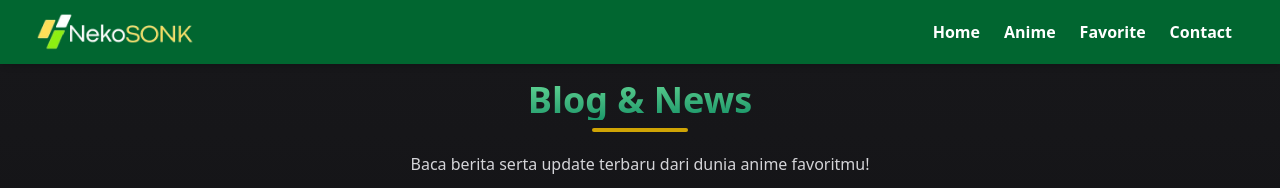
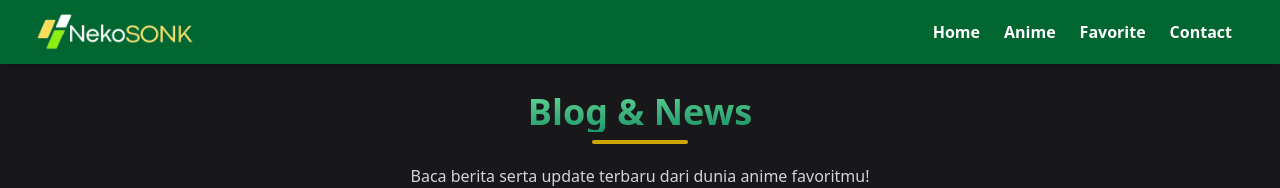
Before and after one commit to sasongcode/sonkanime, a React (Vite) app: page /blog in a window 1280 px wide. Shown: the top 188 px of the page. Built offline with nearby package versions, Linux system fonts and the light colour scheme; no server answers.

Commit message:
memperbaiki blog page

```diff
--- a/src/pages/footer/Blog.tsx
+++ b/src/pages/footer/Blog.tsx
@@ -46,18 +46,18 @@ export default function Blog() {
   if (loading) return <Loading />;
 
   const highlight = articles[0];
-  const sideNews = articles.slice(1, 6); // 5 item kanan
-  const rest = articles.slice(6, 15); // 9 item bawah
+  const sideNews = articles.slice(1, 6);
+  const rest = articles.slice(6, 15);
 
   return (
-    <div className="bg-gradient-to-b from-zinc-900 to-zinc-950 min-h-screen text-white pb-20 px-6 md:px-16">
+    <div className="bg-zinc-900 min-h-screen text-white pb-20 px-6 md:px-16">
       {toast && (
         <Toast message={toast} type="danger" onClose={() => setToast(null)} />
       )}
 
       {/* 🟢 Header */}
       <div className="text-center pt-20 mb-14">
-        <h1 className="text-3xl md:text-4xl font-bold bg-gradient-to-br from-green-300 to-emerald-700 bg-clip-text text-transparent mb-2">
+        <h1 className="text-3xl md:text-4xl font-bold bg-gradient-to-br from-green-300 to-emerald-700 bg-clip-text text-transparent mt-3 mb-2">
           Blog & News
         </h1>
         <div className="w-24 h-1 bg-yellow-400/80 mx-auto rounded-full shadow-lg shadow-green-500/40 mb-5"></div>
@@ -75,15 +75,15 @@ export default function Blog() {
               <img
                 src={highlight.image_url}
                 alt={highlight.title}
-                className="w-full h-full object-cover transition duration-500 group-hover:scale-105 group-hover:blur-[1px]"
+                className="w-full h-full object-cover transition duration-500 group-hover:scale-105 group-hover:blur-[1px] brightness-90"
               />
             </div>
             <div className="p-6">
               <h2 className="text-2xl font-bold mb-2 group-hover:text-green-400 transition">
                 {highlight.title}
               </h2>
-              <p className="text-sm text-gray-400 mb-3">{highlight.date}</p>
-              <p className="text-gray-300 line-clamp-4 mb-4">
+              <p className="text-sm text-gray-400 group-hover:text-gray-300 mb-3">{highlight.date}</p>
+              <p className="text-gray-400 group-hover:text-gray-200 line-clamp-4 mb-4">
                 {highlight.synopsis}
               </p>
               <Link
@@ -116,7 +116,7 @@ export default function Blog() {
                   <h3 className="font-semibold text-sm line-clamp-2 mb-1 group-hover:text-green-400 transition">
                     {item.title}
                   </h3>
-                  <p className="text-xs text-gray-400">{item.date}</p>
+                  <p className="text-xs text-gray-400 group-hover:text-gray-300">{item.date}</p>
                 </div>
 
                 {/* Tombol seragam full width */}
```
